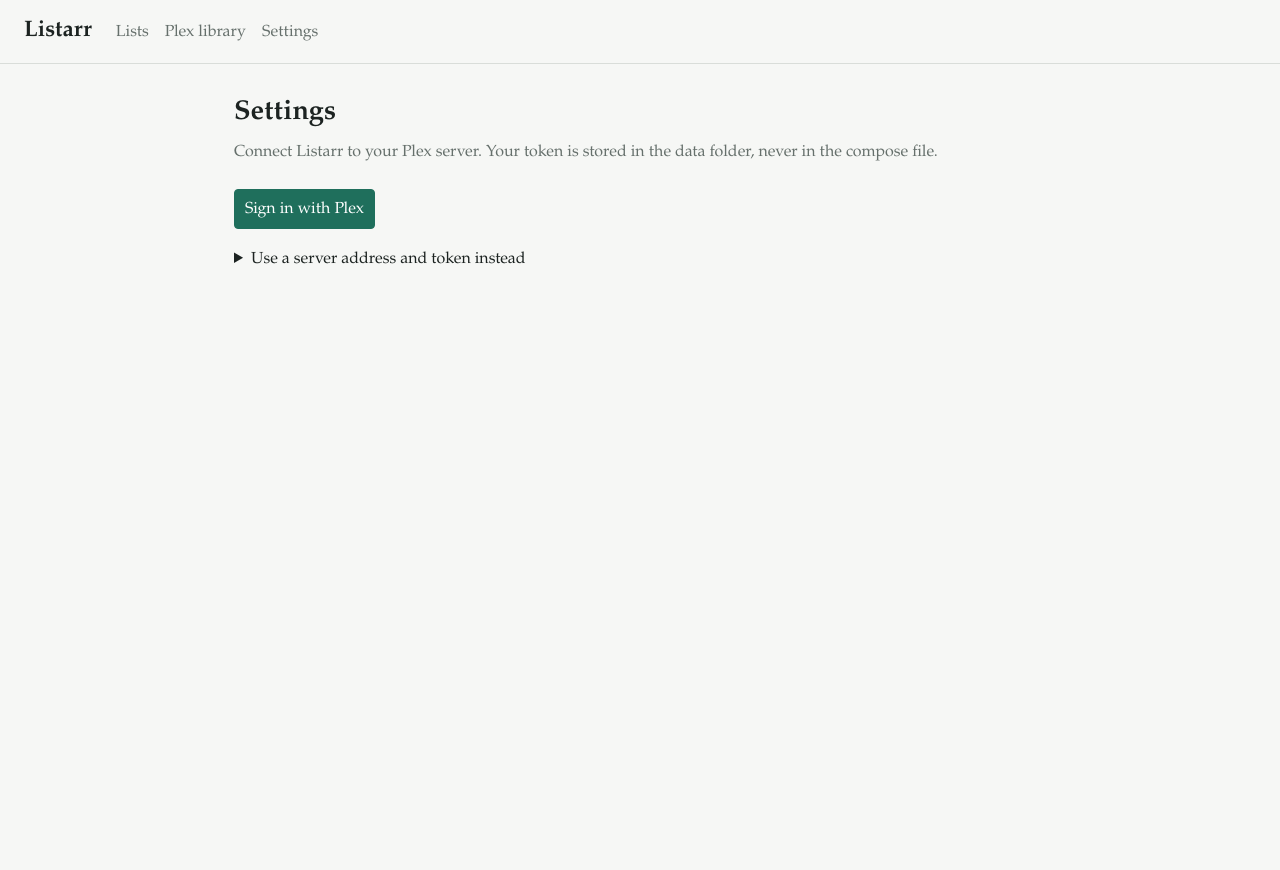
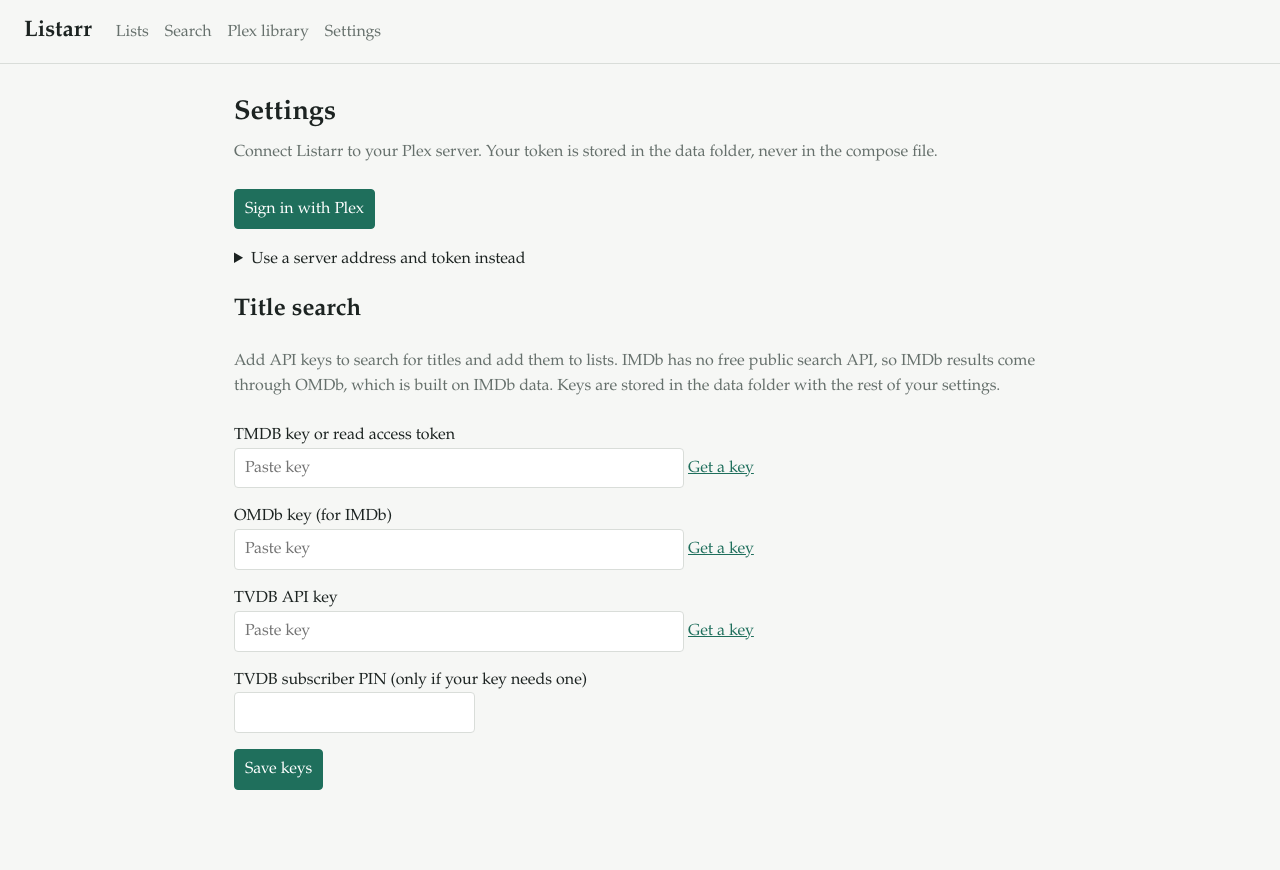
Before and after one commit to pyronsy/listarr, a FastAPI app: page /settings in a window 1280 px wide. Before the commit the page ends 264 px from the top, so only its background shows below. Run offline with FastAPI, Linux system fonts and the light colour scheme; parts of the project's set-up code (start-up, migrations or seed data) failed here and were passed over.

Commit message:
Add files via upload

```diff
--- a/app/main.py
+++ b/app/main.py
@@ -1,15 +1,17 @@
 import asyncio
+import json
 import os
 import re
+from concurrent.futures import ThreadPoolExecutor
 from contextlib import asynccontextmanager
 from datetime import datetime
 from pathlib import Path
 
-from fastapi import FastAPI, Form, Request
+from fastapi import FastAPI, Form, Query, Request
 from fastapi.responses import RedirectResponse
 from fastapi.templating import Jinja2Templates
 
-from . import plex_sync, settings
+from . import plex_sync, providers, settings
 from .db import Item, MediaList, SessionLocal, init_db
 
 BASE = Path(__file__).parent
@@ -76,12 +78,12 @@ def create_list(name: str = Form(...), description: str = Form("")):
 
 
 @app.get("/lists/{list_id}")
-def show_list(request: Request, list_id: int):
+def show_list(request: Request, list_id: int, added: int = 0, skipped: int = 0):
     with SessionLocal() as s:
         lst = s.get(MediaList, list_id)
         if not lst:
             return RedirectResponse("/", status_code=303)
-        return render(request, "list.html", lst=lst, items=list(lst.items))
+        return render(request, "list.html", lst=lst, items=list(lst.items), added=added, skipped=skipped)
 
 
 LINE = re.compile(r"^(.*?)\s*\((\d{4})\)\s*$")
@@ -138,11 +140,14 @@ def library(request: Request, type: str = "movie", list: str = "", q: str = ""):
         return render(request, "library.html", rows=[], lists=[], error="Plex isn't connected yet.", type=media_type, sel=list, q=q)
     with SessionLocal() as s:
         lists = s.query(MediaList).order_by(MediaList.name).all()
-        membership: dict = {}
+        by_title: dict = {}
+        by_id: dict = {}
         for lst in lists:
             for it in lst.items:
                 if it.media_type == media_type:
-                    membership.setdefault(plex_sync.norm(it.title), []).append((it.year, lst))
+                    by_title.setdefault(plex_sync.norm(it.title), []).append((it.year, lst))
+                    for key in plex_sync.item_ids(it):
+                        by_id.setdefault(key, []).append(lst)
         try:
             plex_items = plex_sync.library_items(plex_sync.connect(), media_type)
         except Exception as e:
@@ -151,10 +156,14 @@ def library(request: Request, type: str = "movie", list: str = "", q: str = ""):
         for p in plex_items:
             if q and q.lower() not in p.title.lower():
                 continue
-            in_lists = [
-                l for (y, l) in membership.get(plex_sync.norm(p.title), [])
-                if y is None or y == getattr(p, "year", None)
-            ]
+            found = {}
+            for key in plex_sync.plex_ids(p):
+                for l in by_id.get(key, []):
+                    found[l.id] = l
+            for (y, l) in by_title.get(plex_sync.norm(p.title), []):
+                if y is None or y == getattr(p, "year", None):
+                    found[l.id] = l
+            in_lists = [*found.values()]
             if list == "none" and in_lists:
                 continue
             if list.isdigit() and int(list) not in {l.id for l in in_lists}:
@@ -179,6 +188,7 @@ def settings_page(request: Request):
         "movie_libs": [],
         "show_libs": [],
         "error": None,
+        "keys": {k: bool(s.get(f"{k}_key")) for k in ("tmdb", "omdb", "tvdb")},
     }
     try:
         if ctx["signed_in"] and not ctx["has_server"]:
@@ -237,3 +247,129 @@ def plex_signout():
     settings.clear_plex()
     plex_sync.reset_cache()
     return RedirectResponse("/settings", status_code=303)
+
+
+# ---- Title search (IMDb via OMDb, TMDB, TVDB) -------------------------------
+
+_IMDB = re.compile(r"^tt\d{1,10}$")
+_NUM = re.compile(r"^\d{1,10}$")
+
+
+def _id(value, pattern):
+    value = str(value or "").strip()
+    return value if pattern.match(value) else ""
+
+
+def _is_duplicate(lst, e):
+    new_ids = {(k, e[f"{k}_id"]) for k in ("imdb", "tmdb", "tvdb") if e[f"{k}_id"]}
+    for it in lst.items:
+        if it.media_type != e["media_type"]:
+            continue
+        have = {(k, getattr(it, f"{k}_id")) for k in ("imdb", "tmdb", "tvdb") if getattr(it, f"{k}_id")}
+        if new_ids & have:
+            return True
+        if plex_sync.norm(it.title) == plex_sync.norm(e["title"]) and (
+            it.year == e["year"] or it.year is None or e["year"] is None
+        ):
+            return True
+    return False
+
+
+@app.get("/search")
+def search_page(
+    request: Request,
+    q: str = "",
+    media: str = Query("both", alias="type"),
+    src: list[str] = Query(default=[]),
+    list_id: str = Query("", alias="list"),
+):
+    cfg = settings.load()
+    keys = {
+        "tmdb": cfg.get("tmdb_key", ""),
+        "omdb": cfg.get("omdb_key", ""),
+        "tvdb": cfg.get("tvdb_key", ""),
+        "tvdb_pin": cfg.get("tvdb_pin", ""),
+    }
+    available = [x for x in providers.SOURCES if keys[x]]
+    chosen = [x for x in available if x in src] or available
+    media = media if media in ("movie", "show") else "both"
+    q = q.strip()
+    results, errors = [], {}
+    if q and chosen:
+        results, errors = providers.search_all(q, media, chosen, keys)
+        for r in results:
+            r["payload"] = json.dumps(
+                {"t": r["title"], "y": r["year"], "m": r["media_type"],
+                 "i": r["imdb_id"], "d": r["tmdb_id"], "v": r["tvdb_id"]},
+                separators=(",", ":"),
+            )
+    with SessionLocal() as s:
+        lists = s.query(MediaList).order_by(MediaList.name).all()
+        return render(
+            request, "search.html", q=q, media=media, results=results, errors=errors, lists=lists,
+            list_id=list_id, available=available, chosen=chosen,
+            sources=[(k, providers.LABELS[k]) for k in providers.SOURCES],
+        )
+
+
+@app.post("/search/add")
+def search_add(list_id: int = Form(...), pick: list[str] = Form(default=[])):
+    entries = []
+    for raw in pick[:100]:
+        try:
+            d = json.loads(raw)
+        except ValueError:
+            continue
+        if not isinstance(d, dict):
+            continue
+        title = str(d.get("t") or "").strip()[:300]
+        if not title:
+            continue
+        year = d.get("y")
+        entries.append({
+            "title": title,
+            "year": year if isinstance(year, int) and 1800 <= year <= 2200 else None,
+            "media_type": "show" if d.get("m") == "show" else "movie",
+            "imdb_id": _id(d.get("i"), _IMDB),
+            "tmdb_id": _id(d.get("d"), _NUM),
+            "tvdb_id": _id(d.get("v"), _NUM),
+        })
+    tmdb_key = settings.load().get("tmdb_key", "")
+    if entries and tmdb_key:
+        with ThreadPoolExecutor(max_workers=6) as ex:
+            entries = [*ex.map(lambda e: providers.enrich_ids(e, tmdb_key), entries)]
+    added = skipped = 0
+    with SessionLocal() as s:
+        lst = s.get(MediaList, list_id)
+        if not lst:
+            return RedirectResponse("/search", status_code=303)
+        for e in entries:
+            if _is_duplicate(lst, e):
+                skipped += 1
+                continue
+            lst.items.append(Item(**e))
+            added += 1
+        s.commit()
+    return RedirectResponse(f"/lists/{list_id}?added={added}&skipped={skipped}", status_code=303)
+
+
+@app.post("/settings/search-keys")
+def save_search_keys(
+    tmdb_key: str = Form(""), omdb_key: str = Form(""),
+    tvdb_key: str = Form(""), tvdb_pin: str = Form(""),
+):
+    new = {k: v.strip() for k, v in (("tmdb_key", tmdb_key), ("omdb_key", omdb_key),
+                                      ("tvdb_key", tvdb_key), ("tvdb_pin", tvdb_pin)) if v.strip()}
+    if new:
+        settings.update(**new)
+    return RedirectResponse("/settings#search", status_code=303)
+
+
+@app.post("/settings/search-keys/clear")
+def clear_search_key(provider: str = Form(...)):
+    if provider in ("tmdb", "omdb", "tvdb"):
+        vals = {f"{provider}_key": ""}
+        if provider == "tvdb":
+            vals["tvdb_pin"] = ""
+        settings.update(**vals)
+    return RedirectResponse("/settings#search", status_code=303)
--- a/app/templates/base.html
+++ b/app/templates/base.html
@@ -34,7 +34,7 @@ a{color:var(--accent)}
 <body>
 <header>
 <a class="brand" href="/">Listarr</a>
-<nav><a href="/">Lists</a><a href="/library">Plex library</a><a href="/settings">Settings</a></nav>
+<nav><a href="/">Lists</a><a href="/search">Search</a><a href="/library">Plex library</a><a href="/settings">Settings</a></nav>
 </header>
 <main>{% block content %}{% endblock %}</main>
 </body>
--- a/app/templates/list.html
+++ b/app/templates/list.html
@@ -2,6 +2,8 @@
 {% block content %}
 <h1>{{ lst.name }}</h1>
 <p class="sub">{{ lst.description }}</p>
+{% if added or skipped %}<p class="ok">Added {{ added }} title{{ "" if added == 1 else "s" }}{% if skipped %}, skipped {{ skipped }} already in the list{% endif %}.</p>{% endif %}
+<p><a href="/search?list={{ lst.id }}">Search IMDb, TMDB and TVDB to add titles</a></p>
 
 <form method="post" action="/lists/{{ lst.id }}/items">
 <textarea name="titles" placeholder="One title per line. Add a year to avoid mix-ups, e.g. Dune (2021)" required></textarea>
@@ -11,10 +13,11 @@
 
 {% if items %}
 <table>
-<tr><th>Title</th><th>Year</th><th>Type</th><th></th></tr>
+<tr><th>Title</th><th>Year</th><th>Type</th><th>IDs</th><th></th></tr>
 {% for i in items %}
 <tr>
 <td>{{ i.title }}</td><td>{{ i.year or "" }}</td><td>{{ "TV show" if i.media_type == "show" else "Movie" }}</td>
+<td>{% if i.imdb_id %}<a href="https://www.imdb.com/title/{{ i.imdb_id }}/" rel="noreferrer">IMDb</a> {% endif %}{% if i.tmdb_id %}<a href="https://www.themoviedb.org/{{ 'tv' if i.media_type == 'show' else 'movie' }}/{{ i.tmdb_id }}" rel="noreferrer">TMDB</a> {% endif %}{% if i.tvdb_id %}<span class="ok">TVDB {{ i.tvdb_id }}</span>{% endif %}</td>
 <td><form method="post" action="/lists/{{ lst.id }}/items/{{ i.id }}/delete"><button class="plain">Remove</button></form></td>
 </tr>
 {% endfor %}
--- a/app/templates/settings.html
+++ b/app/templates/settings.html
@@ -64,4 +64,24 @@
   <form class="row" method="post" action="/settings/plex/change-server"><button class="plain">Change server</button></form>
   <form class="row" method="post" action="/settings/plex/signout"><button class="plain">Sign out</button></form>
 {% endif %}
+
+<h2 id="search">Title search</h2>
+<p class="sub">Add API keys to search for titles and add them to lists. IMDb has no free public search API, so IMDb results come through OMDb, which is built on IMDb data. Keys are stored in the data folder with the rest of your settings.</p>
+<form method="post" action="/settings/search-keys">
+  <p><label>TMDB key or read access token<br>
+    <input type="password" name="tmdb_key" autocomplete="off" size="40" placeholder="{{ 'Saved. Enter a new one to replace it' if keys.tmdb else 'Paste key' }}"></label>
+    <a href="https://www.themoviedb.org/settings/api" rel="noreferrer">Get a key</a></p>
+  <p><label>OMDb key (for IMDb)<br>
+    <input type="password" name="omdb_key" autocomplete="off" size="40" placeholder="{{ 'Saved. Enter a new one to replace it' if keys.omdb else 'Paste key' }}"></label>
+    <a href="https://www.omdbapi.com/apikey.aspx" rel="noreferrer">Get a key</a></p>
+  <p><label>TVDB API key<br>
+    <input type="password" name="tvdb_key" autocomplete="off" size="40" placeholder="{{ 'Saved. Enter a new one to replace it' if keys.tvdb else 'Paste key' }}"></label>
+    <a href="https://thetvdb.com/api-information" rel="noreferrer">Get a key</a></p>
+  <p><label>TVDB subscriber PIN (only if your key needs one)<br>
+    <input type="password" name="tvdb_pin" autocomplete="off" size="20"></label></p>
+  <p><button>Save keys</button></p>
+</form>
+{% for k, label in [("tmdb","TMDB"),("omdb","OMDb"),("tvdb","TVDB")] %}{% if keys[k] %}
+<form class="row" method="post" action="/settings/search-keys/clear"><input type="hidden" name="provider" value="{{ k }}"><button class="plain">Remove {{ label }} key</button></form>
+{% endif %}{% endfor %}
 {% endblock %}
--- a/requirements.txt
+++ b/requirements.txt
@@ -4,3 +4,4 @@ jinja2==3.1.5
 python-multipart==0.0.20
 sqlalchemy==2.0.36
 plexapi==4.16.1
+requests==2.32.3
```
Also changed, not shown: app/db.py (+9 -1 lines), app/plex_sync.py (+31 -10 lines), app/providers.py (added, +213 -0 lines), app/templates/search.html (added, +59 -0 lines), README.md.
